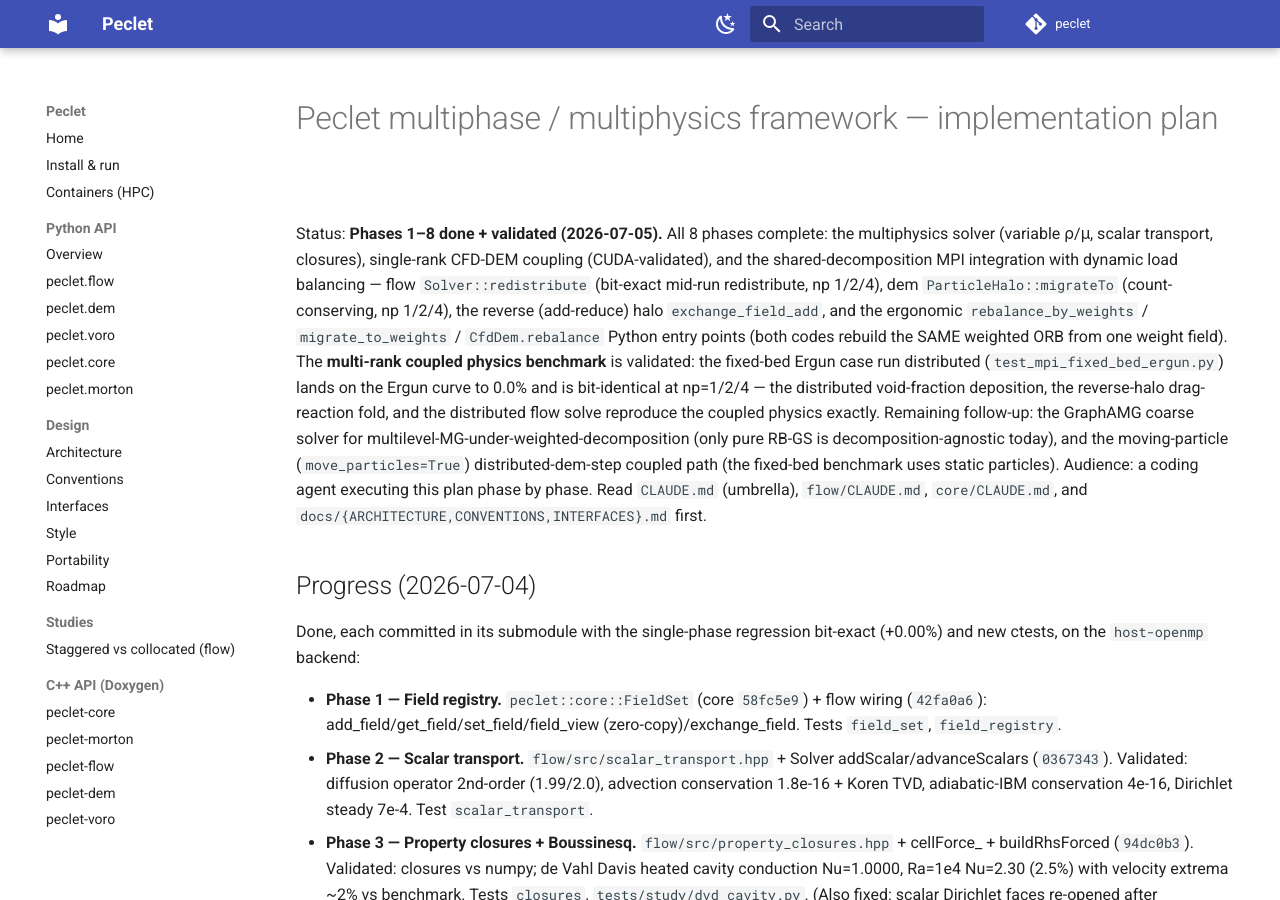
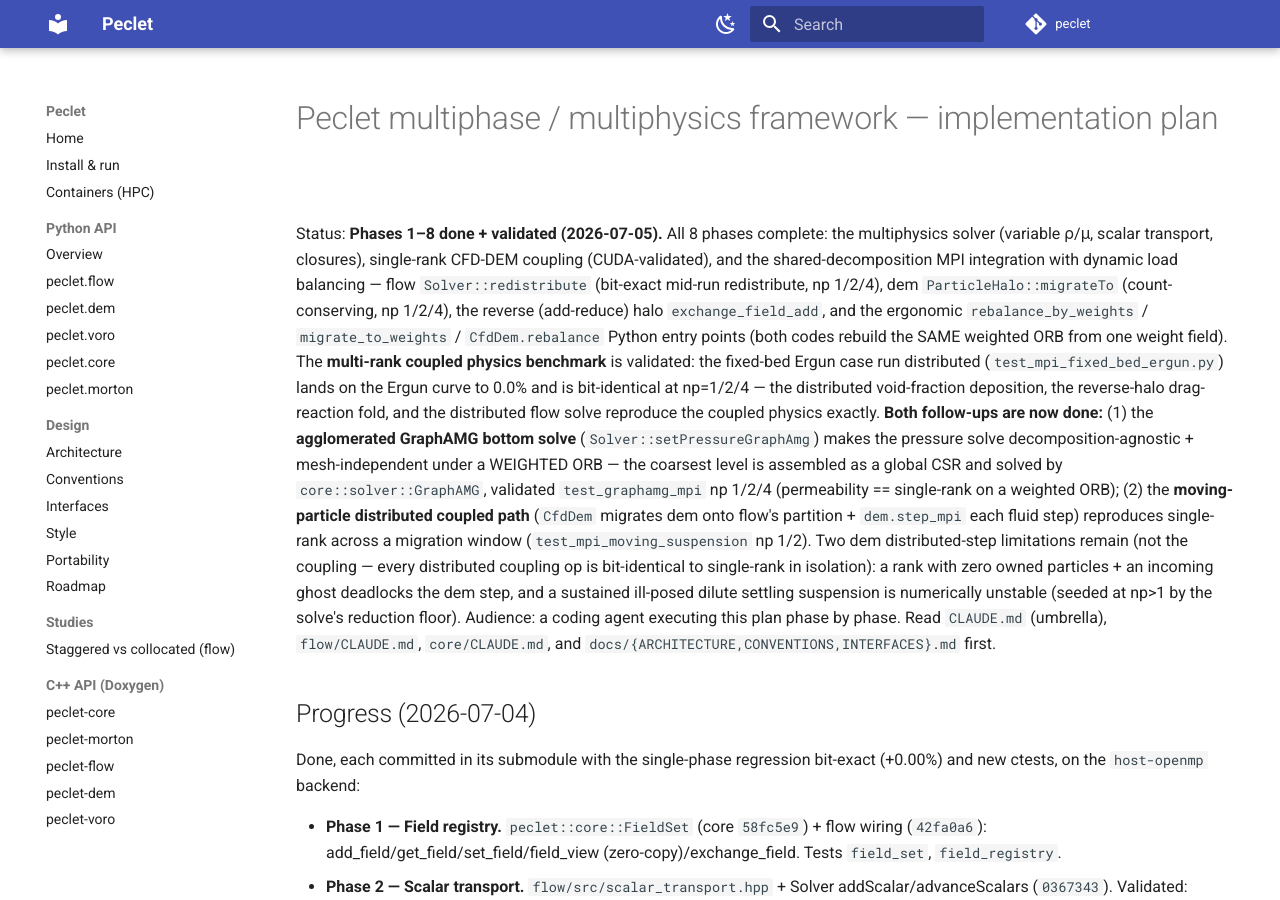
Before and after one commit to computational-chemical-engineering/peclet, an MkDocs documentation site: the page built from docs/MULTIPHYSICS_PLAN.md, in a window 1280 px wide and 900 px high. Built offline with MkDocs 1.6.1 and Material for MkDocs 9.7.7, drawn with Linux system fonts in a browser that asks for light colours; comment, search, counter and statistics services are not loaded.

Commit message:
docs: GraphAMG bottom solve + moving-particle distributed path done

```diff
--- a/docs/MULTIPHYSICS_PLAN.md
+++ b/docs/MULTIPHYSICS_PLAN.md
@@ -9,10 +9,17 @@ the reverse (add-reduce) halo `exchange_field_add`, and the ergonomic `rebalance
 from one weight field). The **multi-rank coupled physics benchmark** is validated: the fixed-bed Ergun
 case run distributed (`test_mpi_fixed_bed_ergun.py`) lands on the Ergun curve to 0.0% and is
 bit-identical at np=1/2/4 — the distributed void-fraction deposition, the reverse-halo drag-reaction
-fold, and the distributed flow solve reproduce the coupled physics exactly. Remaining follow-up: the
-GraphAMG coarse solver for multilevel-MG-under-weighted-decomposition (only pure RB-GS is
-decomposition-agnostic today), and the moving-particle (`move_particles=True`) distributed-dem-step
-coupled path (the fixed-bed benchmark uses static particles).
+fold, and the distributed flow solve reproduce the coupled physics exactly. **Both follow-ups are now
+done:** (1) the **agglomerated GraphAMG bottom solve** (`Solver::setPressureGraphAmg`) makes the
+pressure solve decomposition-agnostic + mesh-independent under a WEIGHTED ORB — the coarsest level is
+assembled as a global CSR and solved by `core::solver::GraphAMG`, validated `test_graphamg_mpi` np
+1/2/4 (permeability == single-rank on a weighted ORB); (2) the **moving-particle distributed coupled
+path** (`CfdDem` migrates dem onto flow's partition + `dem.step_mpi` each fluid step) reproduces
+single-rank across a migration window (`test_mpi_moving_suspension` np 1/2). Two dem distributed-step
+limitations remain (not the coupling — every distributed coupling op is bit-identical to single-rank
+in isolation): a rank with zero owned particles + an incoming ghost deadlocks the dem step, and a
+sustained ill-posed dilute settling suspension is numerically unstable (seeded at np>1 by the solve's
+reduction floor).
 Audience: a coding agent executing this plan phase by phase. Read `CLAUDE.md` (umbrella),
 `flow/CLAUDE.md`, `core/CLAUDE.md`, and `docs/{ARCHITECTURE,CONVENTIONS,INTERFACES}.md` first.
 
```
